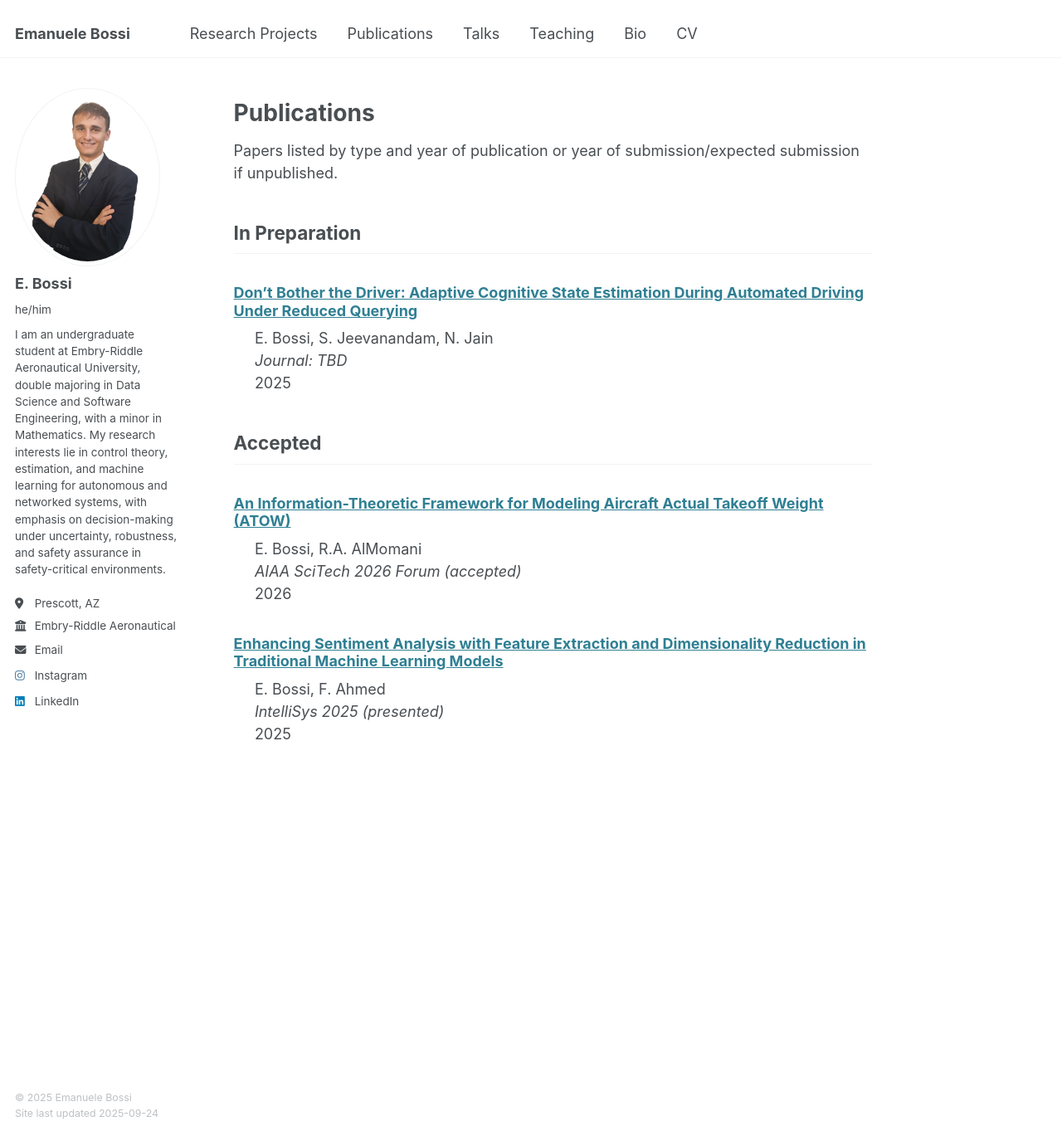
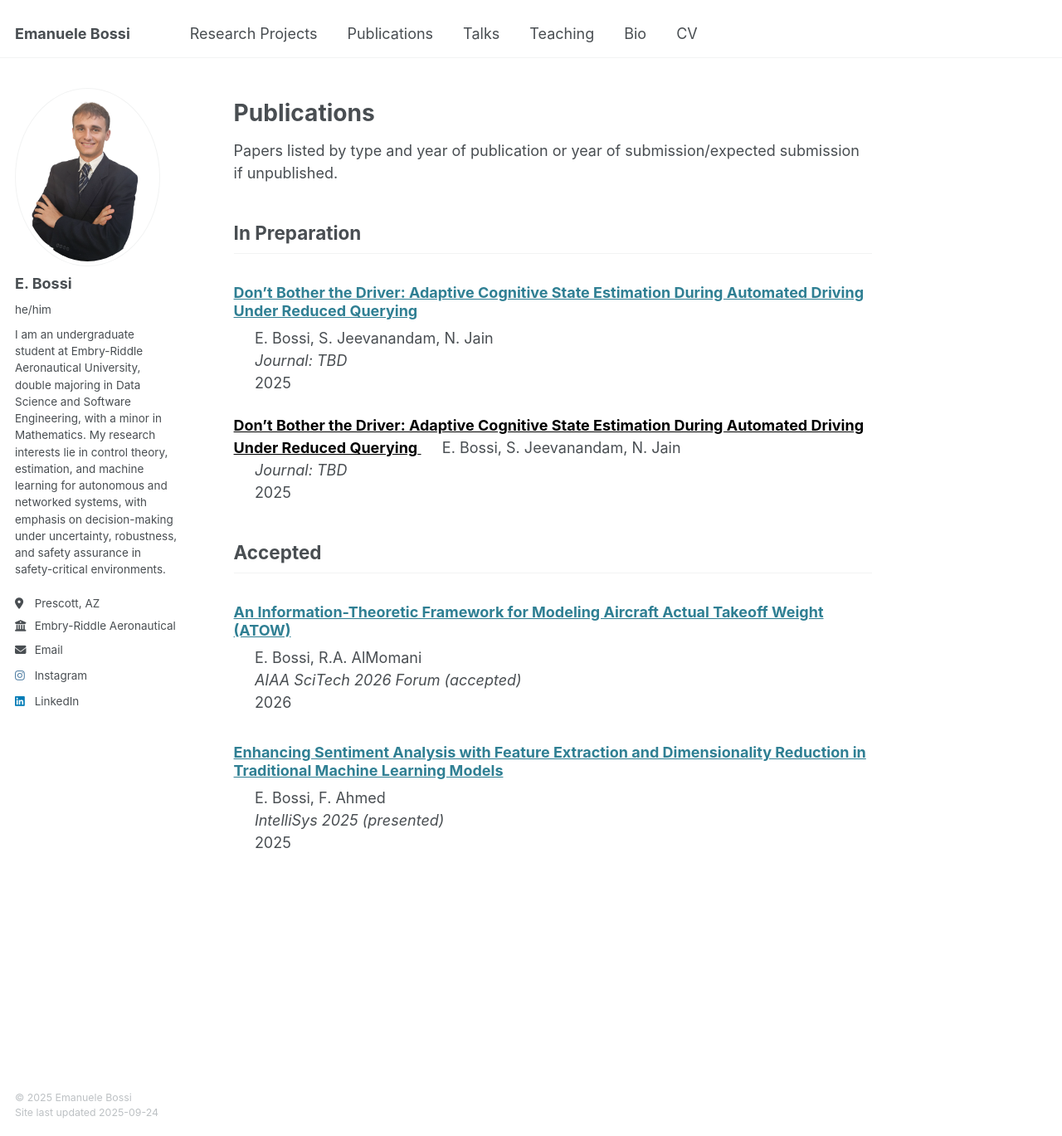
Before and after one commit to bossiemanuele/bossiemanuele.github.io, a Jekyll site: the page built from _pages/publications.md, in a window 1280 px wide and 1369 px high. Shown: the whole window at 83% size. Built offline with Jekyll 4.4.1, drawn with Linux system fonts in a browser that asks for light colours.

Commit message:
Update publications.md

```diff
--- a/_pages/publications.md
+++ b/_pages/publications.md
@@ -18,6 +18,13 @@ Papers listed by type and year of publication or year of submission/expected sub
 &nbsp;&nbsp;&nbsp;&nbsp; *Journal: TBD*
 &nbsp;&nbsp;&nbsp;&nbsp; 2025
 
+<a href="[https://arxiv.org/abs/2504.08097](https://bossiemanuele.github.io/portfolio/01_SURF/)" style="color:#000; font-weight:bold;">
+  **Don’t Bother the Driver: Adaptive Cognitive State Estimation During Automated Driving Under Reduced Querying**
+</a>
+&nbsp;&nbsp;&nbsp;&nbsp; E. Bossi, S. Jeevanandam, N. Jain
+&nbsp;&nbsp;&nbsp;&nbsp; *Journal: TBD*
+&nbsp;&nbsp;&nbsp;&nbsp; 2025
+
 ## Accepted
 
 ### [An Information-Theoretic Framework for Modeling Aircraft Actual Takeoff Weight (ATOW)](https://bossiemanuele.github.io/portfolio/02_ATOW/)
```
